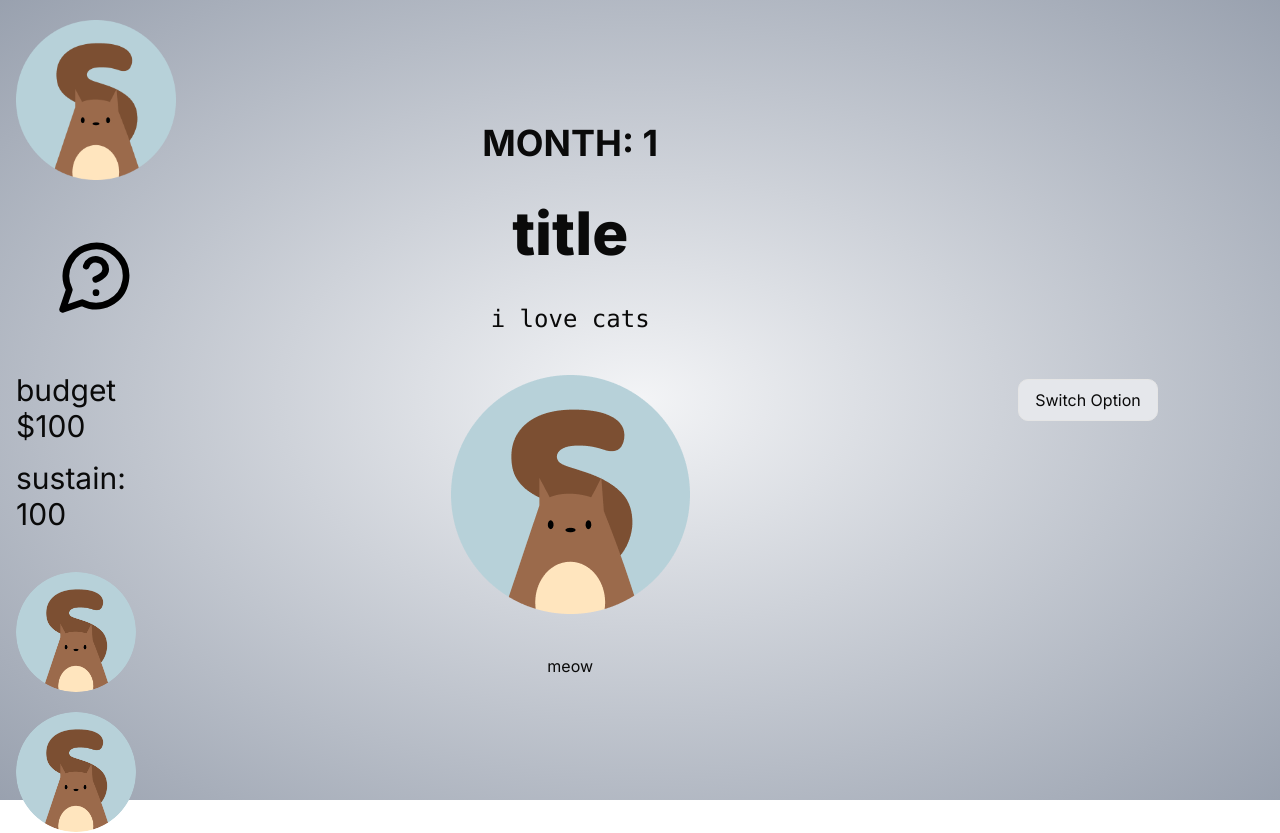
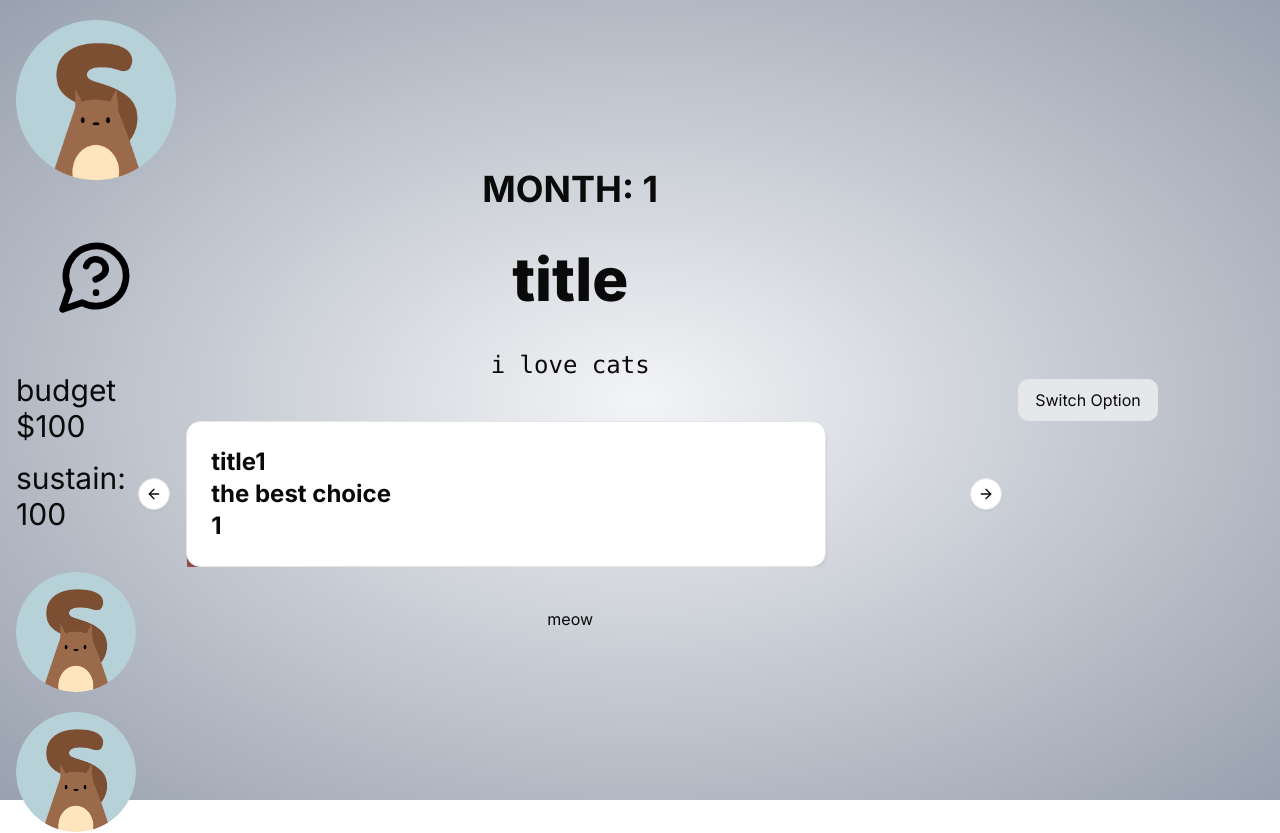
Before and after one commit to qhgill/final-take, a Next.js app: page / in a window 1280 px wide. Shown: the top 833 px of the page. Built offline with nearby package versions, Linux system fonts and the light colour scheme.

Commit message:
carousel but visuals bugged

```diff
--- a/package.json
+++ b/package.json
@@ -17,6 +17,7 @@
     "@tanstack/react-query": "~5.53.3",
     "class-variance-authority": "^0.7.1",
     "clsx": "^2.1.1",
+    "embla-carousel-react": "^8.6.0",
     "framer-motion": "^12.7.4",
     "lucide-react": "^0.417.0",
     "next": "^15.1.6",
--- a/src/components/Prompt.tsx
+++ b/src/components/Prompt.tsx
@@ -1,10 +1,38 @@
-import Image from "next/image";
 import { Option } from "../utils/options";
 import AnimateText from "./AnimateText";
+import TicketCarousel from "./choicestyles/TicketCarousel";
+import { Choice } from "../utils/options";
 
 interface PromptTypes {
   options: Option;
 }
+
+const dummyset: Choice[] = [
+  {
+    id: 1,
+    title: "title1",
+    description: "the best choice",
+    price: 1,
+    sustain: 1,
+    profit: 1,
+  },
+  {
+    id: 2,
+    title: "title2",
+    description: "also the best choice",
+    price: 1,
+    sustain: 1,
+    profit: 1,
+  },
+  {
+    id: 3,
+    title: "title3",
+    description: "an even better choice",
+    price: 1,
+    sustain: 1,
+    profit: 1,
+  },
+];
 
 const Prompt = ({ options }: PromptTypes) => {
   return (
@@ -12,7 +40,7 @@ const Prompt = ({ options }: PromptTypes) => {
       <p className="text-4xl font-bold">MONTH: {options.month}</p>
       <p className="text-6xl font-extrabold">{options.title}</p>
       <AnimateText text={options.description} typeSpeed={30} />
-      <Image src={options.icon} alt="choice icon" />
+      <TicketCarousel choices={dummyset} />
       {options.placeholder}
     </div>
   );
--- /dev/null
+++ b/src/components/choicestyles/TicketCarousel.tsx
@@ -0,0 +1,55 @@
+"use client";
+import { Card, CardContent } from "@/components/ui/card";
+import {
+  Carousel,
+  CarouselContent,
+  CarouselItem,
+  CarouselNext,
+  CarouselPrevious,
+} from "@/components/ui/carousel";
+import { Choice } from "@//utils/options";
+import Image from "next/image";
+import ticketimg from "@/public/ticket.png";
+
+interface ChoiceTypes {
+  choices: Choice[];
+}
+
+const TicketCarousel = ({ choices }: ChoiceTypes) => {
+  return (
+    <div>
+      <Carousel
+        opts={{
+          loop: true,
+        }}
+        className="w-[60vw] bg-none"
+      >
+        <CarouselContent className="bg-none">
+          {choices.map((slide: Choice) => (
+            <CarouselItem
+              key={slide.id}
+              className="flex flex-col justify-center bg-none"
+            >
+              <Card className="w-[50vw] bg-none">
+                <CardContent className="relative flex flex-col justify-center text-2xl font-bold bg-none">
+                  <p>{slide.title}</p>
+                  <p>{slide.description}</p>
+                  <p>{slide.price}</p>
+                  <Image
+                    src={ticketimg}
+                    alt="ticket"
+                    className="absolute inset-0 -z-1"
+                  />
+                </CardContent>
+              </Card>
+            </CarouselItem>
+          ))}
+        </CarouselContent>
+        <CarouselPrevious />
+        <CarouselNext />
+      </Carousel>
+    </div>
+  );
+};
+
+export default TicketCarousel;
--- /dev/null
+++ b/src/components/ui/card.tsx
@@ -0,0 +1,92 @@
+import * as React from "react";
+
+import { cn } from "@/lib/utils";
+
+function Card({ className, ...props }: React.ComponentProps<"div">) {
+  return (
+    <div
+      data-slot="card"
+      className={cn(
+        "bg-card text-card-foreground flex flex-col gap-6 rounded-xl border py-6 shadow-sm",
+        className,
+      )}
+      {...props}
+    />
+  );
+}
+
+function CardHeader({ className, ...props }: React.ComponentProps<"div">) {
+  return (
+    <div
+      data-slot="card-header"
+      className={cn(
+        "@container/card-header grid auto-rows-min grid-rows-[auto_auto] items-start gap-1.5 px-6 has-data-[slot=card-action]:grid-cols-[1fr_auto] [.border-b]:pb-6",
+        className,
+      )}
+      {...props}
+    />
+  );
+}
+
+function CardTitle({ className, ...props }: React.ComponentProps<"div">) {
+  return (
+    <div
+      data-slot="card-title"
+      className={cn("leading-none font-semibold", className)}
+      {...props}
+    />
+  );
+}
+
+function CardDescription({ className, ...props }: React.ComponentProps<"div">) {
+  return (
+    <div
+      data-slot="card-description"
+      className={cn("text-muted-foreground text-sm", className)}
+      {...props}
+    />
+  );
+}
+
+function CardAction({ className, ...props }: React.ComponentProps<"div">) {
+  return (
+    <div
+      data-slot="card-action"
+      className={cn(
+        "col-start-2 row-span-2 row-start-1 self-start justify-self-end",
+        className,
+      )}
+      {...props}
+    />
+  );
+}
+
+function CardContent({ className, ...props }: React.ComponentProps<"div">) {
+  return (
+    <div
+      data-slot="card-content"
+      className={cn("px-6", className)}
+      {...props}
+    />
+  );
+}
+
+function CardFooter({ className, ...props }: React.ComponentProps<"div">) {
+  return (
+    <div
+      data-slot="card-footer"
+      className={cn("flex items-center px-6 [.border-t]:pt-6", className)}
+      {...props}
+    />
+  );
+}
+
+export {
+  Card,
+  CardHeader,
+  CardFooter,
+  CardTitle,
+  CardAction,
+  CardDescription,
+  CardContent,
+};
--- /dev/null
+++ b/src/components/ui/carousel.tsx
@@ -0,0 +1,241 @@
+"use client";
+
+import * as React from "react";
+import useEmblaCarousel, {
+  type UseEmblaCarouselType,
+} from "embla-carousel-react";
+import { ArrowLeft, ArrowRight } from "lucide-react";
+
+import { cn } from "@/lib/utils";
+import { Button } from "@/components/ui/button";
+
+type CarouselApi = UseEmblaCarouselType[1];
+type UseCarouselParameters = Parameters<typeof useEmblaCarousel>;
+type CarouselOptions = UseCarouselParameters[0];
+type CarouselPlugin = UseCarouselParameters[1];
+
+type CarouselProps = {
+  opts?: CarouselOptions;
+  plugins?: CarouselPlugin;
+  orientation?: "horizontal" | "vertical";
+  setApi?: (api: CarouselApi) => void;
+};
+
+type CarouselContextProps = {
+  carouselRef: ReturnType<typeof useEmblaCarousel>[0];
+  api: ReturnType<typeof useEmblaCarousel>[1];
+  scrollPrev: () => void;
+  scrollNext: () => void;
+  canScrollPrev: boolean;
+  canScrollNext: boolean;
+} & CarouselProps;
+
+const CarouselContext = React.createContext<CarouselContextProps | null>(null);
+
+function useCarousel() {
+  const context = React.useContext(CarouselContext);
+
+  if (!context) {
+    throw new Error("useCarousel must be used within a <Carousel />");
+  }
+
+  return context;
+}
+
+function Carousel({
+  orientation = "horizontal",
+  opts,
+  setApi,
+  plugins,
+  className,
+  children,
+  ...props
+}: React.ComponentProps<"div"> & CarouselProps) {
+  const [carouselRef, api] = useEmblaCarousel(
+    {
+      ...opts,
+      axis: orientation === "horizontal" ? "x" : "y",
+    },
+    plugins,
+  );
+  const [canScrollPrev, setCanScrollPrev] = React.useState(false);
+  const [canScrollNext, setCanScrollNext] = React.useState(false);
+
+  const onSelect = React.useCallback((api: CarouselApi) => {
+    if (!api) return;
+    setCanScrollPrev(api.canScrollPrev());
+    setCanScrollNext(api.canScrollNext());
+  }, []);
+
+  const scrollPrev = React.useCallback(() => {
+    api?.scrollPrev();
+  }, [api]);
+
+  const scrollNext = React.useCallback(() => {
+    api?.scrollNext();
+  }, [api]);
+
+  const handleKeyDown = React.useCallback(
+    (event: React.KeyboardEvent<HTMLDivElement>) => {
+      if (event.key === "ArrowLeft") {
+        event.preventDefault();
+        scrollPrev();
+      } else if (event.key === "ArrowRight") {
+        event.preventDefault();
+        scrollNext();
+      }
+    },
+    [scrollPrev, scrollNext],
+  );
+
+  React.useEffect(() => {
+    if (!api || !setApi) return;
+    setApi(api);
+  }, [api, setApi]);
+
+  React.useEffect(() => {
+    if (!api) return;
+    onSelect(api);
+    api.on("reInit", onSelect);
+    api.on("select", onSelect);
+
+    return () => {
+      api?.off("select", onSelect);
+    };
+  }, [api, onSelect]);
+
+  return (
+    <CarouselContext.Provider
+      value={{
+        carouselRef,
+        api: api,
+        opts,
+        orientation:
+          orientation || (opts?.axis === "y" ? "vertical" : "horizontal"),
+        scrollPrev,
+        scrollNext,
+        canScrollPrev,
+        canScrollNext,
+      }}
+    >
+      <div
+        onKeyDownCapture={handleKeyDown}
+        className={cn("relative", className)}
+        role="region"
+        aria-roledescription="carousel"
+        data-slot="carousel"
+        {...props}
+      >
+        {children}
+      </div>
+    </CarouselContext.Provider>
+  );
+}
+
+function CarouselContent({ className, ...props }: React.ComponentProps<"div">) {
+  const { carouselRef, orientation } = useCarousel();
+
+  return (
+    <div
+      ref={carouselRef}
+      className="overflow-hidden"
+      data-slot="carousel-content"
+    >
+      <div
+        className={cn(
+          "flex",
+          orientation === "horizontal" ? "-ml-4" : "-mt-4 flex-col",
+          className,
+        )}
+        {...props}
+      />
+    </div>
+  );
+}
+
+function CarouselItem({ className, ...props }: React.ComponentProps<"div">) {
+  const { orientation } = useCarousel();
+
+  return (
+    <div
+      role="group"
+      aria-roledescription="slide"
+      data-slot="carousel-item"
+      className={cn(
+        "min-w-0 shrink-0 grow-0 basis-full",
+        orientation === "horizontal" ? "pl-4" : "pt-4",
+        className,
+      )}
+      {...props}
+    />
+  );
+}
+
+function CarouselPrevious({
+  className,
+  variant = "outline",
+  size = "icon",
+  ...props
+}: React.ComponentProps<typeof Button>) {
+  const { orientation, scrollPrev, canScrollPrev } = useCarousel();
+
+  return (
+    <Button
+      data-slot="carousel-previous"
+      variant={variant}
+      size={size}
+      className={cn(
+        "absolute size-8 rounded-full",
+        orientation === "horizontal"
+          ? "top-1/2 -left-12 -translate-y-1/2"
+          : "-top-12 left-1/2 -translate-x-1/2 rotate-90",
+        className,
+      )}
+      disabled={!canScrollPrev}
+      onClick={scrollPrev}
+      {...props}
+    >
+      <ArrowLeft />
+      <span className="sr-only">Previous slide</span>
+    </Button>
+  );
+}
+
+function CarouselNext({
+  className,
+  variant = "outline",
+  size = "icon",
+  ...props
+}: React.ComponentProps<typeof Button>) {
+  const { orientation, scrollNext, canScrollNext } = useCarousel();
+
+  return (
+    <Button
+      data-slot="carousel-next"
+      variant={variant}
+      size={size}
+      className={cn(
+        "absolute size-8 rounded-full",
+        orientation === "horizontal"
+          ? "top-1/2 -right-12 -translate-y-1/2"
+          : "-bottom-12 left-1/2 -translate-x-1/2 rotate-90",
+        className,
+      )}
+      disabled={!canScrollNext}
+      onClick={scrollNext}
+      {...props}
+    >
+      <ArrowRight />
+      <span className="sr-only">Next slide</span>
+    </Button>
+  );
+}
+
+export {
+  type CarouselApi,
+  Carousel,
+  CarouselContent,
+  CarouselItem,
+  CarouselPrevious,
+  CarouselNext,
+};
```
Also changed, not shown: src/utils/options.tsx (+9 -0 lines), 1 other file (tests, documents, lock files or other folders).
